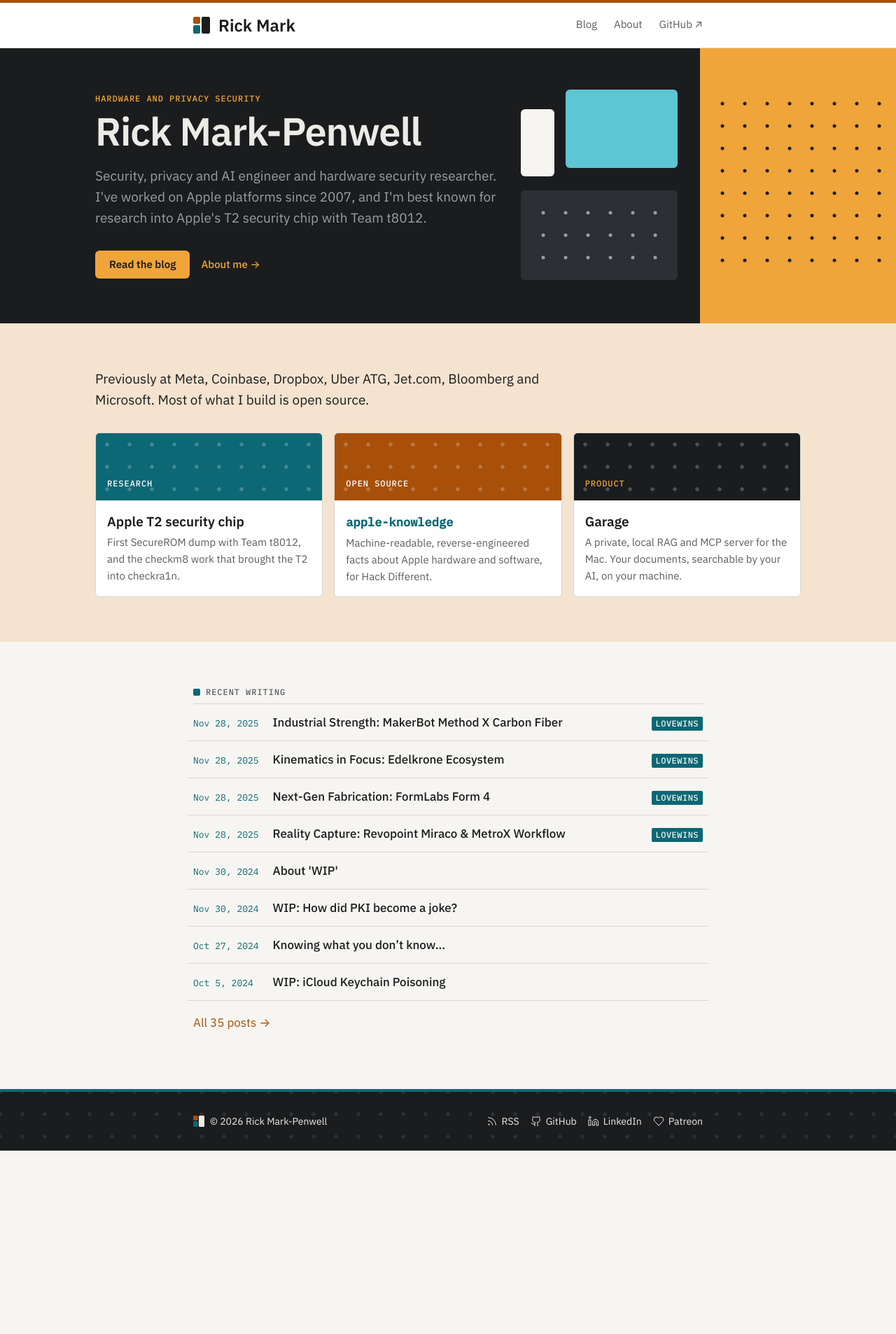
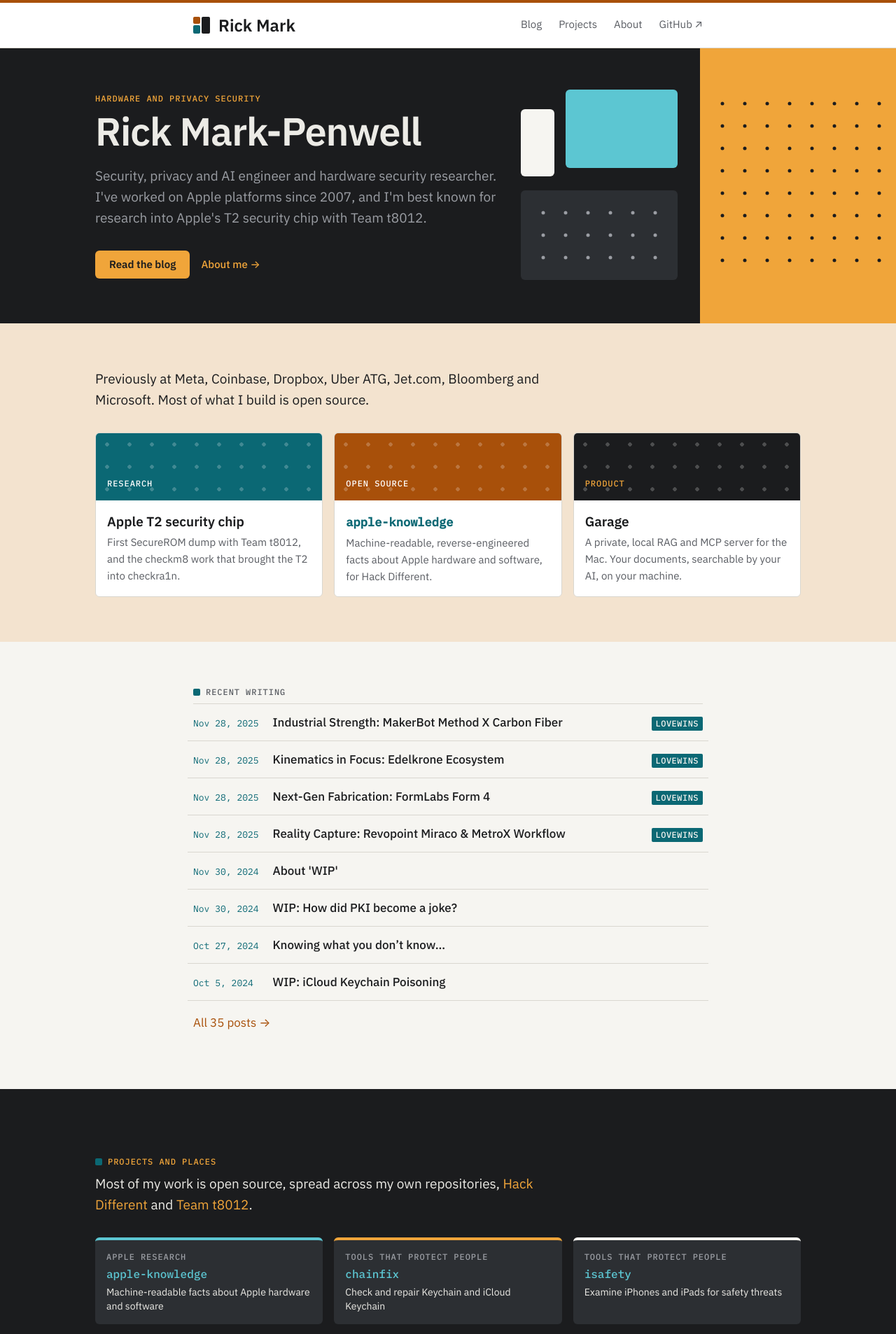
Before and after one commit to rickmark/rickmark_me, a Jekyll site: the page built from index.html, in a window 1280 px wide. Shown: the top 1906 px of the page at 70% size. Built offline with Jekyll 4.4.1, drawn with Linux system fonts in a browser that asks for light colours; before the commit the page ends 1644 px from its top, so only the background shows below that; some of the changed text lies outside the part shown.

Commit message:
Cross-link projects, organizations, sites and profiles
A single _data/links.yml lists Rick's sites, organizations, projects
and profiles. Every page's footer becomes a link directory built from
it, the home page gets a Projects and places band with fifteen project
cards, posts end with a More from Rick row, and the nav gains Projects.

Co-Authored-By: Claude Opus 5.5 (1M context) <noreply@anthropic.com>
Claude-Session: https://claude.ai/code/session_01QFXXmsN25Bsffmk9Md9oP3

```diff
--- /dev/null
+++ b/_data/links.yml
@@ -0,0 +1,101 @@
+# Rick's projects, organizations, sites and profiles, linked from the footer, home page and posts.
+sites:
+  - name: Blog
+    url: /blog/
+    note: Security research notes
+  - name: Garage
+    url: https://garagerag.app
+    note: Private, local RAG for the Mac
+  - name: Team t8012 blog
+    url: https://blog.t8012.dev/on-bridgeos-t2-research/
+    note: The T2 research write-up
+  - name: RSS feed
+    url: /blog/feed.xml
+    note: Every new post
+
+orgs:
+  - name: Hack Different
+    url: https://github.com/hack-different
+    note: Open-source Apple platform research
+  - name: Team t8012
+    url: https://github.com/t8012
+    note: The T2 security chip team
+  - name: AudienceKit
+    url: https://github.com/audience-kit
+    note: Community, people, places and events
+
+projects:
+  - name: apple-knowledge
+    url: https://github.com/hack-different/apple-knowledge
+    note: Machine-readable facts about Apple hardware and software
+    group: Apple research
+  - name: chainfix
+    url: https://github.com/rickmark/chainfix
+    note: Check and repair Keychain and iCloud Keychain
+    group: Tools that protect people
+  - name: isafety
+    url: https://github.com/rickmark/isafety
+    note: Examine iPhones and iPads for safety threats
+    group: Tools that protect people
+  - name: garage-rag
+    url: https://github.com/rickmark/garage-rag
+    note: The open-source code behind Garage
+    group: Products
+  - name: mootool
+    url: https://github.com/hack-different/mootool
+    note: Parse Apple security state, from LocalPolicy to APTickets
+    group: Apple research
+  - name: secure_emu
+    url: https://github.com/hack-different/secure_emu
+    note: Run SecureROM under the Unicorn emulator
+    group: Firmware and boot
+  - name: libapfs
+    url: https://github.com/rickmark/libapfs
+    note: A library for the Apple File System
+    group: Apple formats
+  - name: libidevice
+    url: https://github.com/rickmark/libidevice
+    note: libimobiledevice, reimagined in Rust
+    group: Apple formats
+  - name: apple_utdm
+    url: https://github.com/rickmark/apple_utdm
+    note: A Linux driver for USB Target Disk Mode
+    group: Ports and radios
+  - name: badusb
+    url: https://github.com/rickmark/badusb
+    note: TOCTOU gaps in USB mass storage
+    group: Ports and radios
+  - name: lightning_strike
+    url: https://github.com/rickmark/lightning_strike
+    note: Security of the Lightning connector
+    group: Ports and radios
+  - name: apple-malicious-baseband
+    url: https://github.com/rickmark/apple-malicious-baseband
+    note: A malicious baseband image with Apple's signature
+    group: Ports and radios
+  - name: mojo_thor
+    url: https://github.com/rickmark/mojo_thor
+    note: EFI and SMC firmware malware research
+    group: Firmware and boot
+  - name: hedonism_bot
+    url: https://github.com/lwm-luminx/hedonism_bot
+    note: Find the event photos you appear in, without naming anyone
+    group: Products
+  - name: meshtastic-map-manager
+    url: https://github.com/rickmark/meshtastic-map-manager
+    note: Manage Meshtastic map data
+    group: Products
+
+profiles:
+  - name: GitHub
+    url: https://github.com/rickmark
+    icon: github
+  - name: LinkedIn
+    url: https://linkedin.com/in/penwellr
+    icon: linkedin
+  - name: Patreon
+    url: https://www.patreon.com/rickmark
+    icon: heart
+  - name: RSS
+    url: /blog/feed.xml
+    icon: rss
--- /dev/null
+++ b/_includes/footer-directory.html
@@ -0,0 +1,20 @@
+{%- comment -%}Cross-links to every site, organization, project and profile, on every page.{%- endcomment -%}
+<div class="wide directory">
+  <section>
+    <h2 class="label">Sites</h2>
+    <ul>{% for l in site.data.links.sites %}<li><a href="{% if l.url contains '://' %}{{ l.url }}{% else %}{{ l.url | relative_url }}{% endif %}">{{ l.name }}</a><span>{{ l.note }}</span></li>{% endfor %}</ul>
+  </section>
+  <section>
+    <h2 class="label">Organizations</h2>
+    <ul>{% for l in site.data.links.orgs %}<li><a href="{{ l.url }}" rel="noopener">{{ l.name }}</a><span>{{ l.note }}</span></li>{% endfor %}</ul>
+  </section>
+  <section class="directory-projects">
+    <h2 class="label">Projects</h2>
+    <ul>{% for l in site.data.links.projects %}<li><a href="{{ l.url }}" rel="noopener"><code>{{ l.name }}</code></a></li>{% endfor %}</ul>
+  </section>
+  <section>
+    <h2 class="label">Elsewhere</h2>
+    <ul>{% for l in site.data.links.profiles %}<li><a href="{% if l.url contains '://' %}{{ l.url }}{% else %}{{ l.url | relative_url }}{% endif %}" rel="noopener">{% include icon.html name=l.icon %}{{ l.name }}</a></li>{% endfor %}
+      <li><a href="{{ '/about/' | relative_url }}">About me</a></li></ul>
+  </section>
+</div>
--- /dev/null
+++ b/_includes/projects-band.html
@@ -0,0 +1,12 @@
+<section class="band band-graphite projects-band" id="projects">
+  <div class="wide">
+    <h2 class="section-title section-title-band">Projects and places</h2>
+    <p class="band-intro">Most of my work is open source, spread across my own repositories, <a href="https://github.com/hack-different">Hack Different</a> and <a href="https://github.com/t8012">Team t8012</a>.</p>
+    <ul class="project-grid">
+      {% for l in site.data.links.projects %}
+      <li><a class="project" href="{{ l.url }}" rel="noopener"><span class="project-group">{{ l.group }}</span><code>{{ l.name }}</code><span class="project-note">{{ l.note }}</span></a></li>
+      {% endfor %}
+    </ul>
+    <p class="hero-actions"><a class="button" href="https://github.com/rickmark" rel="noopener">All repositories on GitHub</a><a class="button-quiet" href="{{ '/about/' | relative_url }}#research-and-open-source">The full list →</a></p>
+  </div>
+</section>
--- a/_layouts/default.html
+++ b/_layouts/default.html
@@ -11,12 +11,13 @@
   <link rel="stylesheet" href="https://fonts.googleapis.com/css2?family=IBM+Plex+Mono:wght@400;500&family=IBM+Plex+Sans:ital,wght@0,400;0,500;0,600;1,400&display=swap">
   <link rel="stylesheet" href="{{ '/assets/style.css' | relative_url }}">
 </head>
-<body>
+<body id="top">
   <header class="site-header">
     <div class="container header-row">
       <a href="{{ '/' | relative_url }}" class="site-title">{% include mark.html %}{{ site.title }}</a>
       <nav class="site-nav">
         <a href="{{ '/blog/' | relative_url }}" class="{% if page.url contains '/blog/' %}active{% endif %}">Blog</a>
+        <a href="{{ '/#projects' | relative_url }}">Projects</a>
         <a href="{{ '/about/' | relative_url }}" class="{% if page.url == '/about/' %}active{% endif %}">About</a>
         <a href="https://github.com/rickmark" rel="noopener">GitHub ↗</a>
       </nav>
@@ -28,15 +29,13 @@
     {{ content }}
   </main>
 
+  {% if page.hero %}{% include projects-band.html %}{% endif %}
+
   <footer class="site-footer">
-    <div class="container footer-row">
+    {% include footer-directory.html %}
+    <div class="wide footer-row footer-bottom">
       <span class="footer-brand">{% include mark.html %}© {{ site.time | date: '%Y' }} {{ site.author.name }}</span>
-      <span class="footer-links">
-        <a href="{{ '/blog/feed.xml' | relative_url }}">{% include icon.html name="rss" %}RSS</a>
-        <a href="https://github.com/rickmark" rel="noopener">{% include icon.html name="github" %}GitHub</a>
-        <a href="https://linkedin.com/in/penwellr" rel="noopener">{% include icon.html name="linkedin" %}LinkedIn</a>
-        <a href="https://www.patreon.com/rickmark" rel="noopener">{% include icon.html name="heart" %}Patreon</a>
-      </span>
+      <a class="footer-top" href="#top">Back to top ↑</a>
     </div>
   </footer>
 </body>
--- a/_layouts/post.html
+++ b/_layouts/post.html
@@ -9,3 +9,4 @@ layout: default
   {% if page.previous %}<a href="{{ page.previous.url | relative_url }}">← {{ page.previous.title }}</a>{% else %}<span></span>{% endif %}
   {% if page.next %}<a href="{{ page.next.url | relative_url }}">{{ page.next.title }} →</a>{% endif %}
 </nav>
+{% include more-from.html %}
--- a/assets/style.css
+++ b/assets/style.css
@@ -114,7 +114,7 @@ a:hover { text-decoration: underline; text-underline-offset: 3px; }
 .site-main { padding-top: var(--space-3); padding-bottom: var(--space-4); }
 
 .site-footer {
-  padding: var(--space-3) 0;
+  padding: var(--space-4) 0 var(--space-3);
   background-color: var(--band-bg);
   background-image: radial-gradient(circle, var(--band-dot) 2.5px, transparent 3px);
   background-size: var(--space-3) var(--space-3);
@@ -123,15 +123,26 @@ a:hover { text-decoration: underline; text-underline-offset: 3px; }
   color: var(--band-muted);
   font-size: 14px; line-height: 20px;
 }
+.directory {
+  display: grid; grid-template-columns: 1fr 1fr 2fr 1fr; gap: var(--space-3);
+  padding-bottom: var(--space-3); margin-bottom: var(--space-2);
+  border-bottom: 1px solid var(--band-raised);
+}
+.directory h2 { margin: 0 0 12px; color: var(--band-accent); }
+.directory ul { list-style: none; margin: 0; padding: 0; }
+.directory li { margin: 0 0 10px; }
+.directory li span { display: block; color: var(--band-muted); font-size: 13px; line-height: 18px; }
+.directory a { display: inline-flex; align-items: center; gap: 6px; color: var(--band-text); }
+.directory a:hover { color: var(--band-accent); }
+.directory code { font-family: var(--font-mono); font-size: 13px; }
+.directory-projects ul { columns: 2; column-gap: var(--space-3); }
+.directory-projects li { margin-bottom: 6px; break-inside: avoid; }
+.footer-bottom { padding-top: 0; }
+.footer-top { color: var(--band-muted); }
+.footer-top:hover { color: var(--band-accent); }
 .footer-brand { display: inline-flex; align-items: center; gap: var(--space-1); color: var(--band-text); }
 .footer-brand .mark { width: 16px; height: 16px; }
 .site-footer .b-ink { fill: var(--band-text); }
-.footer-links { display: flex; flex-wrap: wrap; gap: var(--space-2); }
-.footer-links a {
-  display: inline-flex; align-items: center; gap: 6px;
-  color: var(--band-text);
-}
-.footer-links a:hover { color: var(--band-accent); }
 .icon { width: 16px; height: 16px; flex: none; }
 
 /* Colour blocks shared by the hero, mark and rules */
@@ -198,6 +209,40 @@ a:hover { text-decoration: underline; text-underline-offset: 3px; }
 .feature-body { padding: var(--space-2); font-size: 15px; line-height: 24px; color: var(--ink-muted); }
 .feature-body strong { display: block; margin-bottom: 4px; font-size: 19px; line-height: 28px; font-weight: 600; color: var(--ink); }
 .feature-body code { font-family: var(--font-mono); font-size: 17px; color: var(--signal); }
+
+/* Home: projects grid on the graphite band */
+.projects-band > .wide { padding-top: var(--space-4); padding-bottom: var(--space-4); }
+.section-title-band { color: var(--band-accent); margin-top: 0; }
+.section-title-band::before { background: var(--band-accent); }
+.projects-band .band-intro { color: var(--band-text); }
+.project-grid {
+  list-style: none; margin: 0; padding: 0;
+  display: grid; grid-template-columns: repeat(3, minmax(0, 1fr)); gap: var(--space-2);
+}
+.project {
+  display: flex; flex-direction: column; gap: 4px; height: 100%;
+  padding: var(--space-2); border-radius: var(--radius-md);
+  background: var(--band-raised); color: var(--band-text);
+  border-top: 4px solid var(--band-signal);
+  transition: background-color 120ms ease;
+}
+.project-grid li:nth-child(3n+2) .project { border-top-color: var(--band-accent); }
+.project-grid li:nth-child(3n) .project { border-top-color: var(--band-paper); }
+.band-graphite a.project { color: var(--band-text); }
+.project:hover { text-decoration: none; background: #3a3d42; }
+.project-group { font-family: var(--font-mono); font-size: 12px; line-height: 16px; font-weight: 500; letter-spacing: 0.08em; text-transform: uppercase; color: var(--band-muted); }
+.project code { font-family: var(--font-mono); font-size: 16px; line-height: 24px; font-weight: 500; color: var(--band-signal); overflow-wrap: anywhere; }
+.project-note { font-size: 14px; line-height: 20px; color: var(--band-text); }
+
+/* Posts: cross-links after the article */
+.more-from { margin-top: var(--space-4); }
+.chips { list-style: none; margin: 0; padding: 0; display: flex; flex-wrap: wrap; gap: var(--space-1); }
+.chips a {
+  display: inline-block; padding: 6px 12px; border-radius: var(--radius-md);
+  background: var(--accent-tint); color: var(--ink); font-size: 14px; line-height: 20px;
+}
+.chips a:hover { text-decoration: none; background: var(--accent); color: var(--on-accent); }
+.chips code { font-family: var(--font-mono); font-size: 13px; }
 
 /* Page and post title bands */
 .page-band .container { padding-top: var(--space-4); padding-bottom: var(--space-3); }
@@ -374,6 +419,9 @@ a:hover { text-decoration: underline; text-underline-offset: 3px; }
 
 @media (max-width: 860px) {
   .features { grid-template-columns: 1fr; }
+  .project-grid { grid-template-columns: 1fr 1fr; }
+  .directory { grid-template-columns: 1fr 1fr; }
+  .directory-projects { grid-column: 1 / -1; }
   .stats { grid-template-columns: repeat(2, minmax(0, 1fr)); }
   .about-hero-inner { grid-template-columns: 1fr; gap: var(--space-3); }
   .hero-inner { grid-template-columns: 1fr; gap: 0; }
@@ -383,6 +431,7 @@ a:hover { text-decoration: underline; text-underline-offset: 3px; }
 }
 
 @media (max-width: 600px) {
+  .project-grid { grid-template-columns: 1fr; }
   .hero-text h1, .about-hero-text h1 { font-size: 40px; line-height: 44px; }
   .stat strong { font-size: 32px; line-height: 36px; }
   body { font-size: 16px; line-height: 26px; }
```
Also changed, not shown: _includes/more-from.html (added, +9 -0 lines).
